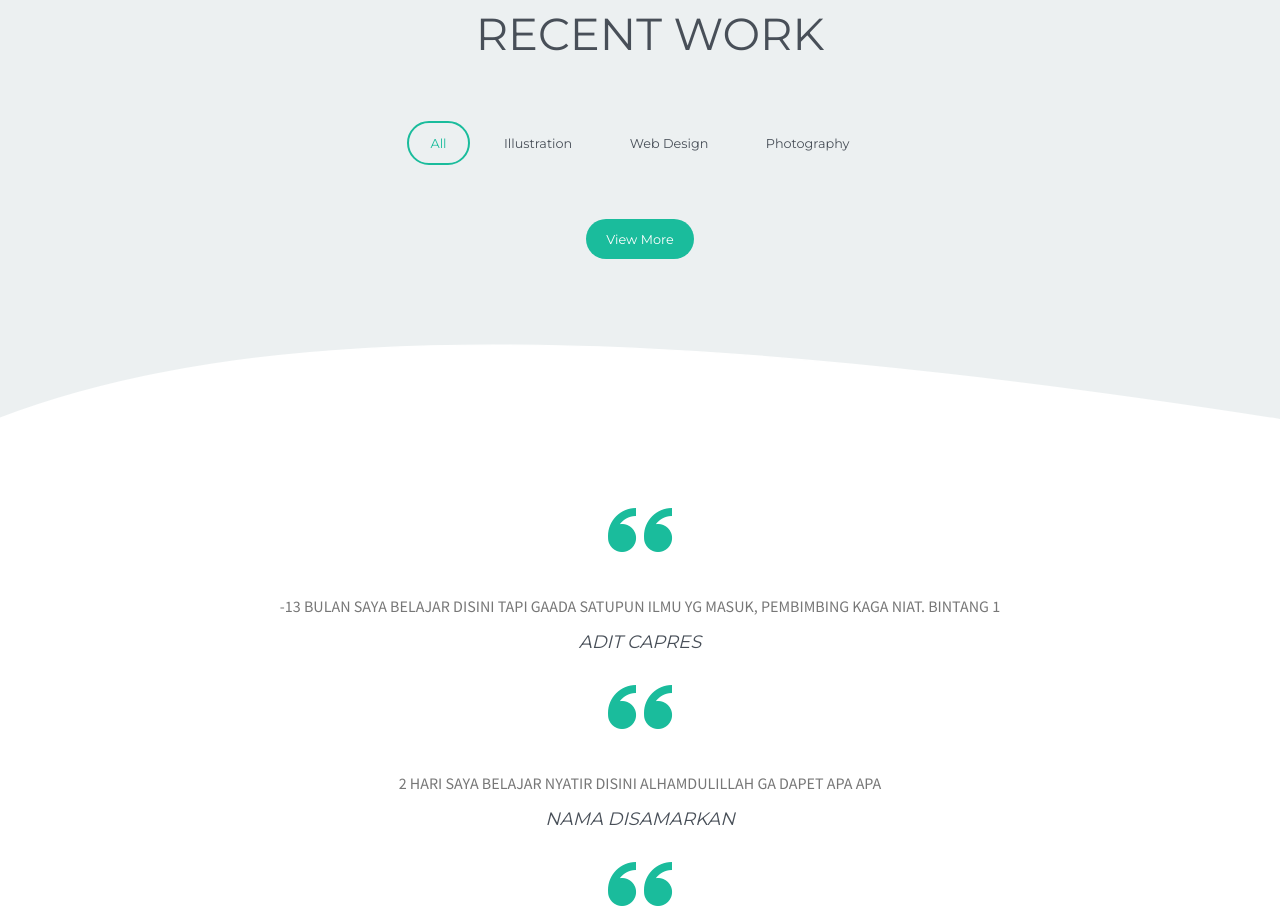
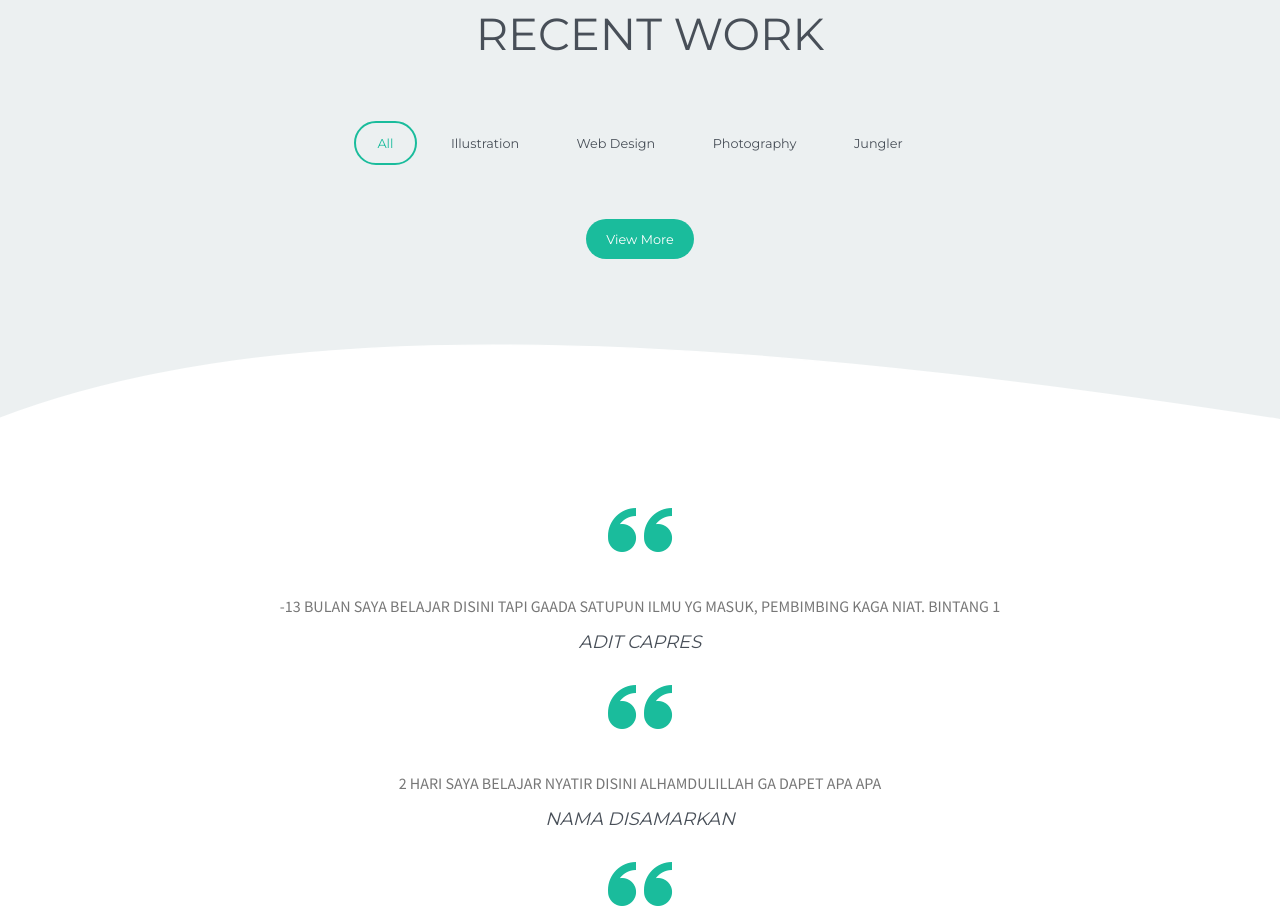
Before and after one commit to aditpawangnyamuk/9s.github.io, a plain HTML site: page index.html in a window 1280 px wide. Shown: the part 1660-2578 px from the top of the page. Drawn offline with Linux system fonts and the light colour scheme; some packages are replaced by stand-ins of ours; a script that the page names is missing; files whose address does not match are found by name.

Commit message:
Update index.html

```diff
--- a/index.html
+++ b/index.html
@@ -151,6 +151,7 @@
                             <li class="filter" data-filter=".illustration">Illustration</li>
                             <li class="filter" data-filter=".web-design">Web Design</li>
                             <li class="filter" data-filter=".photography">Photography</li>
+				<li class="filter" data-filter=".jungler">Jungler</li>
                         </ul>
                     </div>
                     <!-- End of Filter section -->
```
